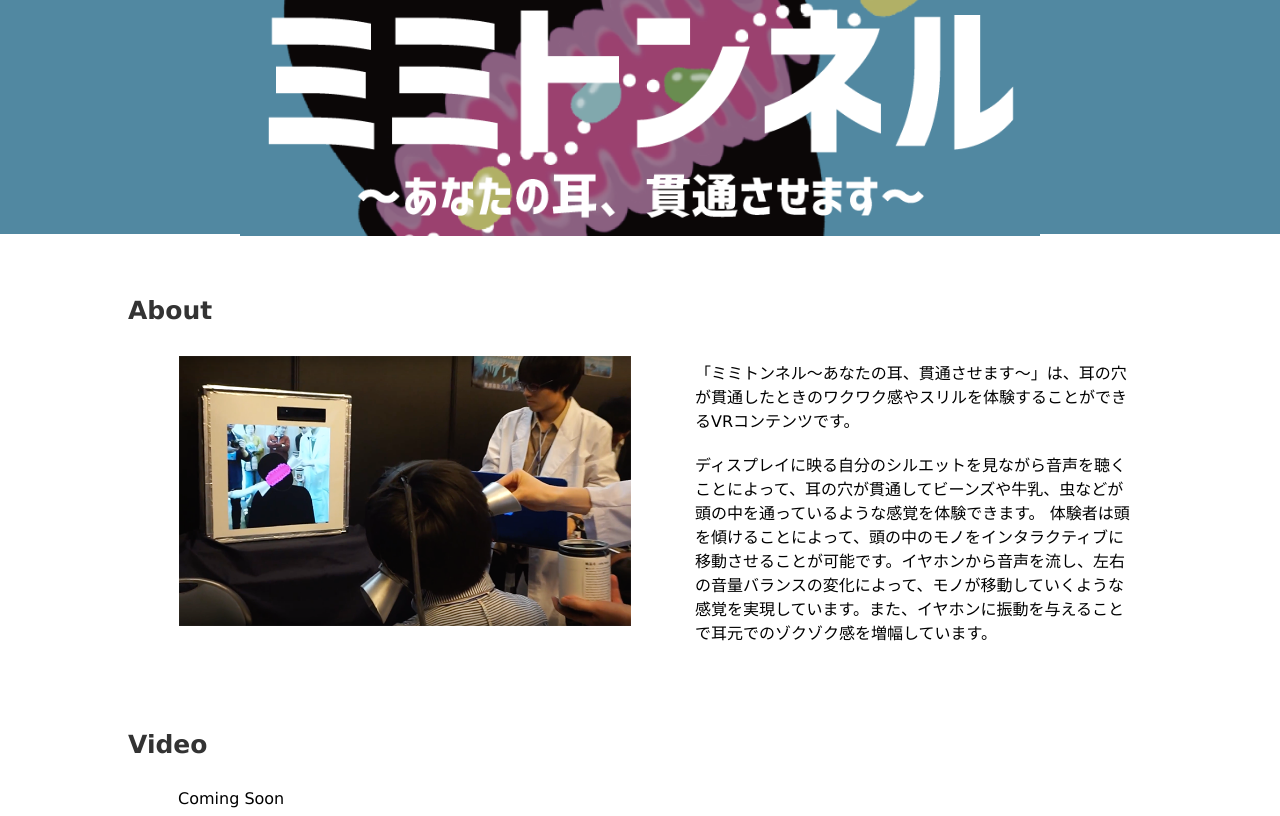
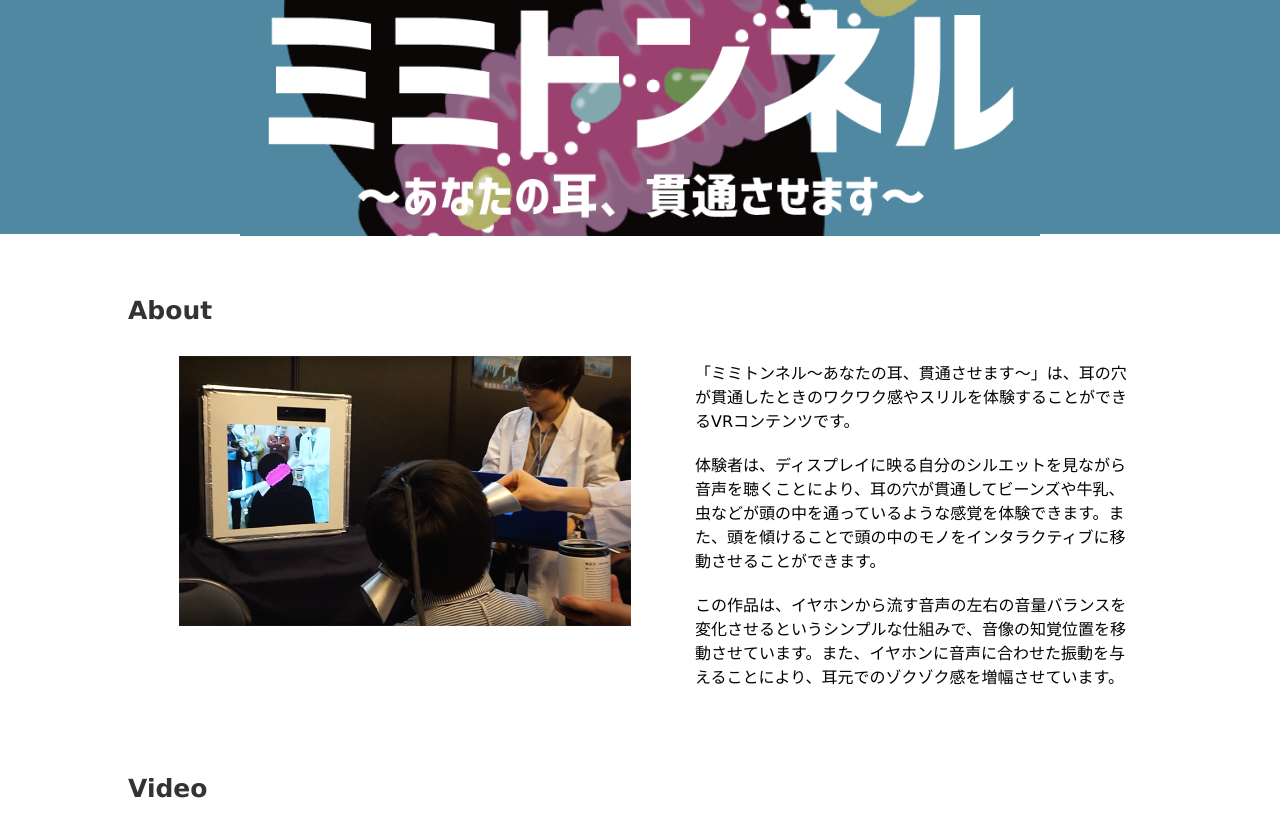
Before and after one commit to mimitunnel/mimitunnel.github.io, a plain HTML site: page index.html in a window 1280 px wide. Shown: the top 816 px of the page. Drawn offline with Linux system fonts and the light colour scheme.

Commit message:
文章の修正

```diff
--- a/index.html
+++ b/index.html
@@ -23,10 +23,11 @@
 					<div class="column-right">
 						<div class="box">
 							<div class="discri">
+
                                 <ul>
                                 <li>「ミミトンネル〜あなたの耳、貫通させます〜」は、耳の穴が貫通したときのワクワク感やスリルを体験することができるVRコンテンツです。</li>
-								<li>ディスプレイに映る自分のシルエットを見ながら音声を聴くことによって、耳の穴が貫通してビーンズや牛乳、虫などが頭の中を通っているような感覚を体験できます。
-								体験者は頭を傾けることによって、頭の中のモノをインタラクティブに移動させることが可能です。イヤホンから音声を流し、左右の音量バランスの変化によって、モノが移動していくような感覚を実現しています。また、イヤホンに振動を与えることで耳元でのゾクゾク感を増幅しています。</li></ul>
+								<li>体験者は、ディスプレイに映る自分のシルエットを見ながら音声を聴くことにより、耳の穴が貫通してビーンズや牛乳、虫などが頭の中を通っているような感覚を体験できます。また、頭を傾けることで頭の中のモノをインタラクティブに移動させることができます。</li>
+								<li>この作品は、イヤホンから流す音声の左右の音量バランスを変化させるというシンプルな仕組みで、音像の知覚位置を移動させています。また、イヤホンに音声に合わせた振動を与えることにより、耳元でのゾクゾク感を増幅させています。</li></ul>
 
 							</div>
 						</div>
@@ -69,6 +70,7 @@
 								<div class="movie-wrap">
 									<iframe width="560" height="315" src="https://www.youtube.com/embed/70_f5kX_MIY" frameborder="0" allowfullscreen></iframe>
 								</div>
+
 							</ul>
 						</div>
 					</div>
@@ -77,7 +79,7 @@
 				<h2>People</h2>
 				<ul>
 					<li>明治大学総合数理学部先端メディアサイエンス学科</li>
-					<li>猪塚美帆、佐竹澪、三輪聡哉、池田夏子、大場洋哉、田澤美智子</li>
+					<li>猪塚美帆/佐竹澪/三輪聡哉/池田夏子/大場洋哉/田澤美智子</li>
 				</ul>
 			</div>
 		</div>
```
